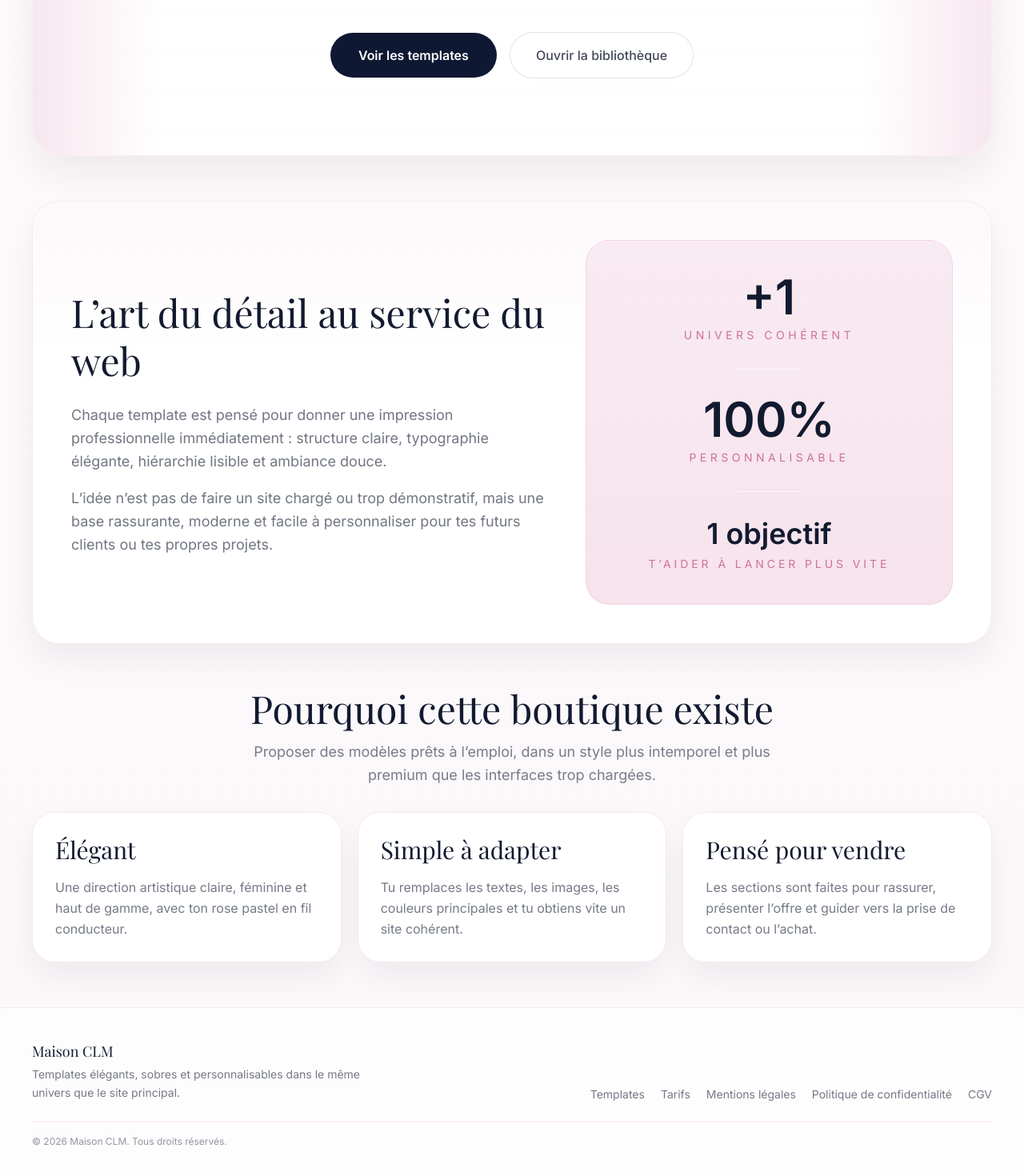
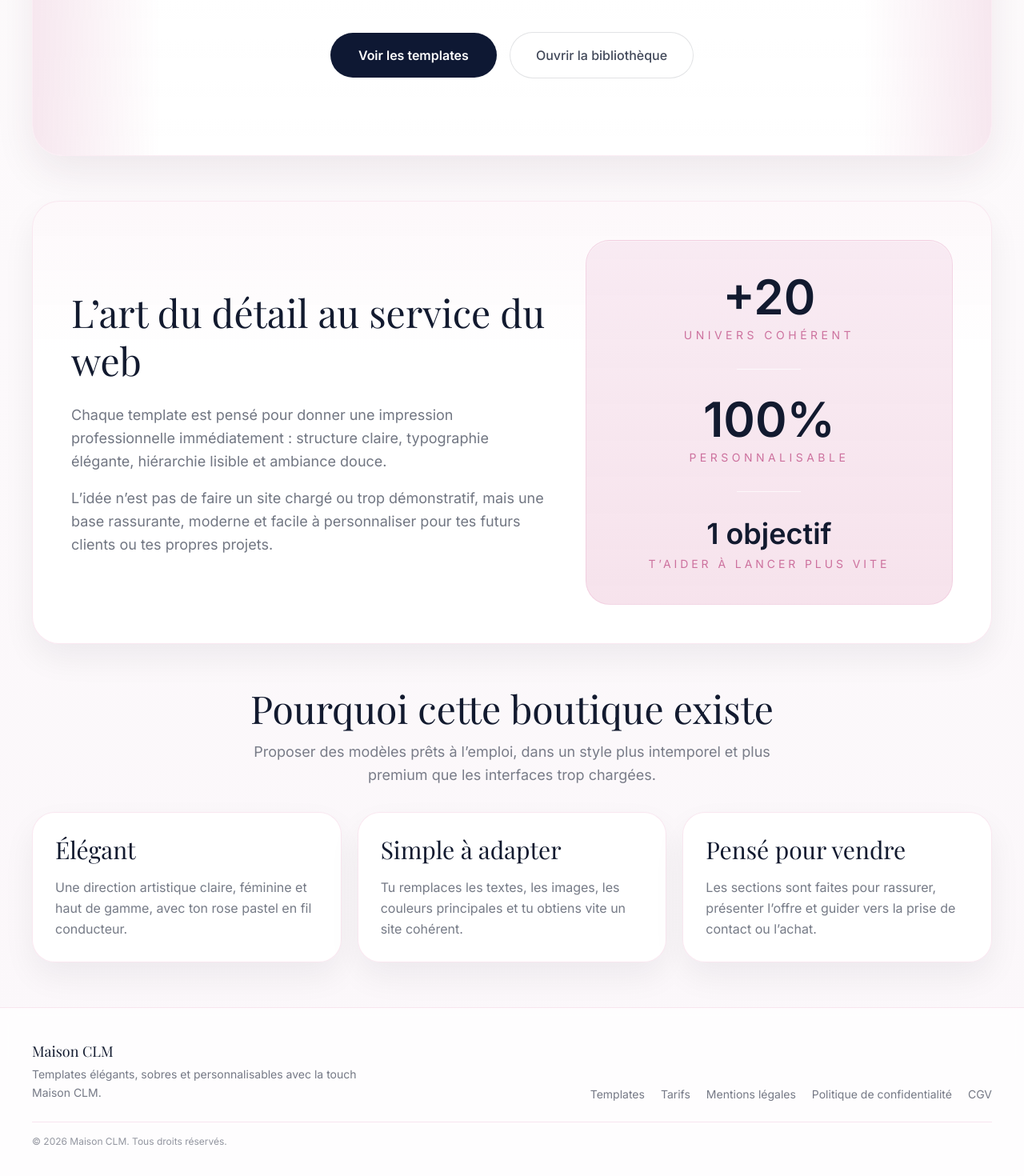
Before and after one commit to theguyinpink/MaisonCLMTemplate, a Next.js app: page / in a window 1280 px wide. Shown: the part 660-2130 px from the top of the page at 80% size. Built offline with nearby package versions, Linux system fonts and the light colour scheme; no server answers.

Commit message:
last check

```diff
--- a/src/app/page.tsx
+++ b/src/app/page.tsx
@@ -50,7 +50,7 @@ export default function HomePage() {
           <div className="rose-panel relative z-10 mt-8 rounded-[30px] p-8 text-center lg:mt-0 lg:p-10">
             <div className="space-y-8">
               <div>
-                <p className="text-6xl font-semibold text-[var(--foreground)]">+1</p>
+                <p className="text-6xl font-semibold text-[var(--foreground)]">+20</p>
                 <p className="mt-2 text-sm uppercase tracking-[0.32em] text-[var(--accent-dark)]/80">univers cohérent</p>
               </div>
               <div className="mx-auto h-px w-20 bg-white/70" />
--- a/src/components/Footer.tsx
+++ b/src/components/Footer.tsx
@@ -7,7 +7,7 @@ export default function Footer() {
         <div>
           <p className="font-display text-lg text-[var(--foreground)]">Maison CLM</p>
           <p className="mt-1 max-w-md text-sm leading-relaxed">
-            Templates élégants, sobres et personnalisables dans le même univers que le site principal.
+            Templates élégants, sobres et personnalisables avec la touch Maison CLM.
           </p>
         </div>
 
```
